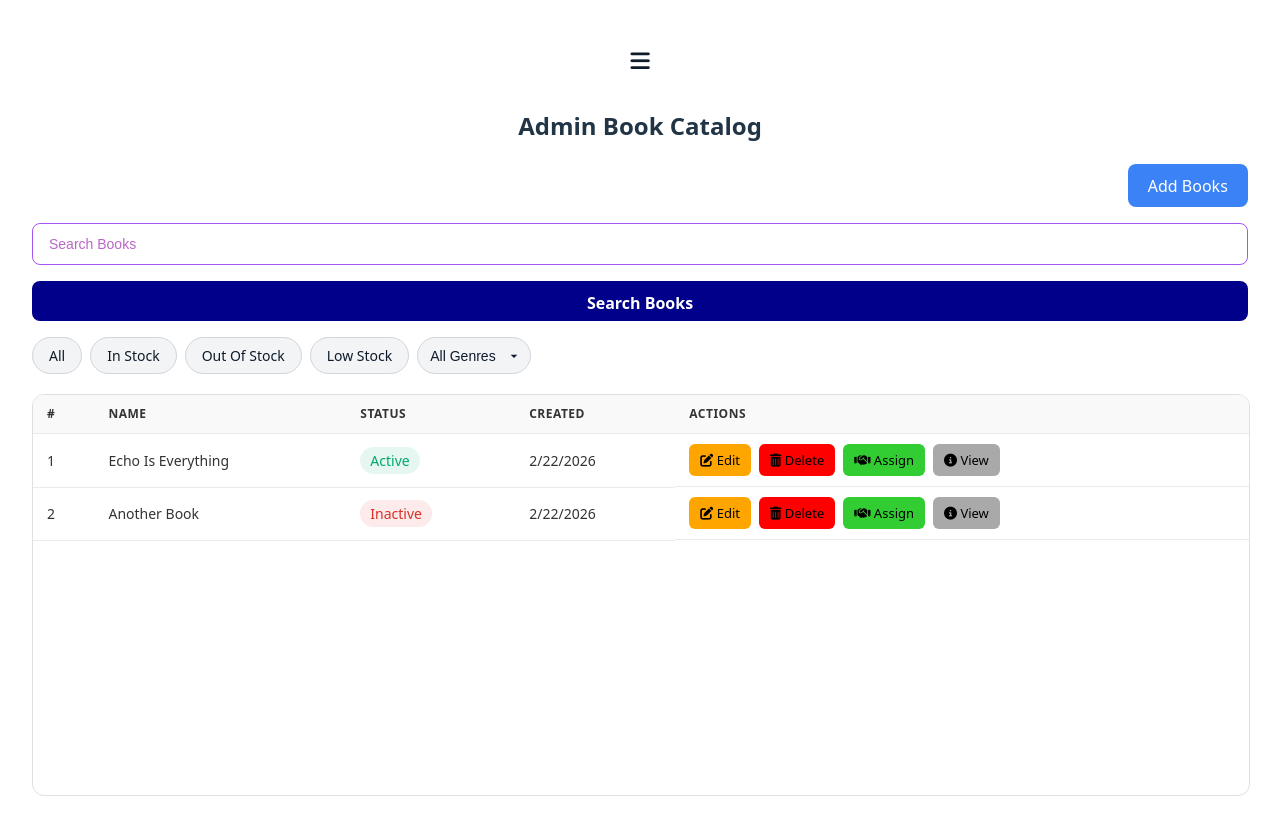
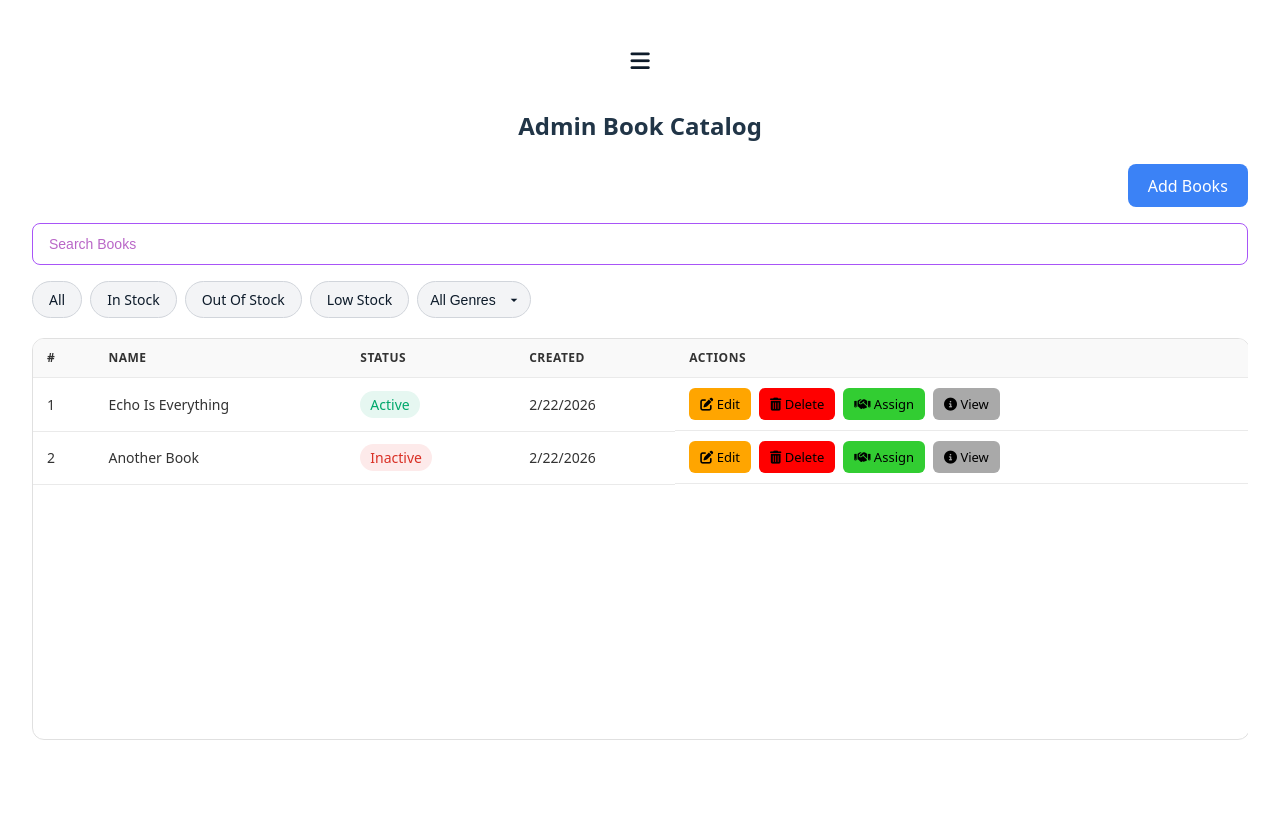
Before and after one commit to agaesh/Library, a Vue app in the folder library-frontend/: page / in a window 1280 px wide. After the commit the page ends 800 px from the top, so only its background shows below. Built offline with nearby package versions, Linux system fonts and the light colour scheme.

Commit message:
style(list-container): add responsive layout for book items and hide hamburger/search on desktop

```diff
--- a/library-frontend/src/App.vue
+++ b/library-frontend/src/App.vue
@@ -198,4 +198,41 @@
         background-position: right 8px center; /* control arrow position */
         background-size: 16px;
     }
+
+    .list-container{
+        max-height:500px;
+        overflow-x:scroll;
+        height:auto;
+    }
+    @media (min-width: 600px) {
+        .hamburger {
+            display: none;
+        }
+        .search-btn {
+            display: none;
+        }
+
+        .book-item {
+            flex-direction: row; /* Side by side on bigger screens */
+            align-items: center;
+        }
+
+        .book-image {
+            flex: 1;
+        }
+
+        .book-details {
+            flex: 2;
+            padding: 0 10px;
+        }
+
+        .book-actions {
+            flex: 1;
+            justify-content: flex-end;
+        }
+
+        .list-container{
+            overflow-x:hidden;
+        }
+    }
 </style>
```
